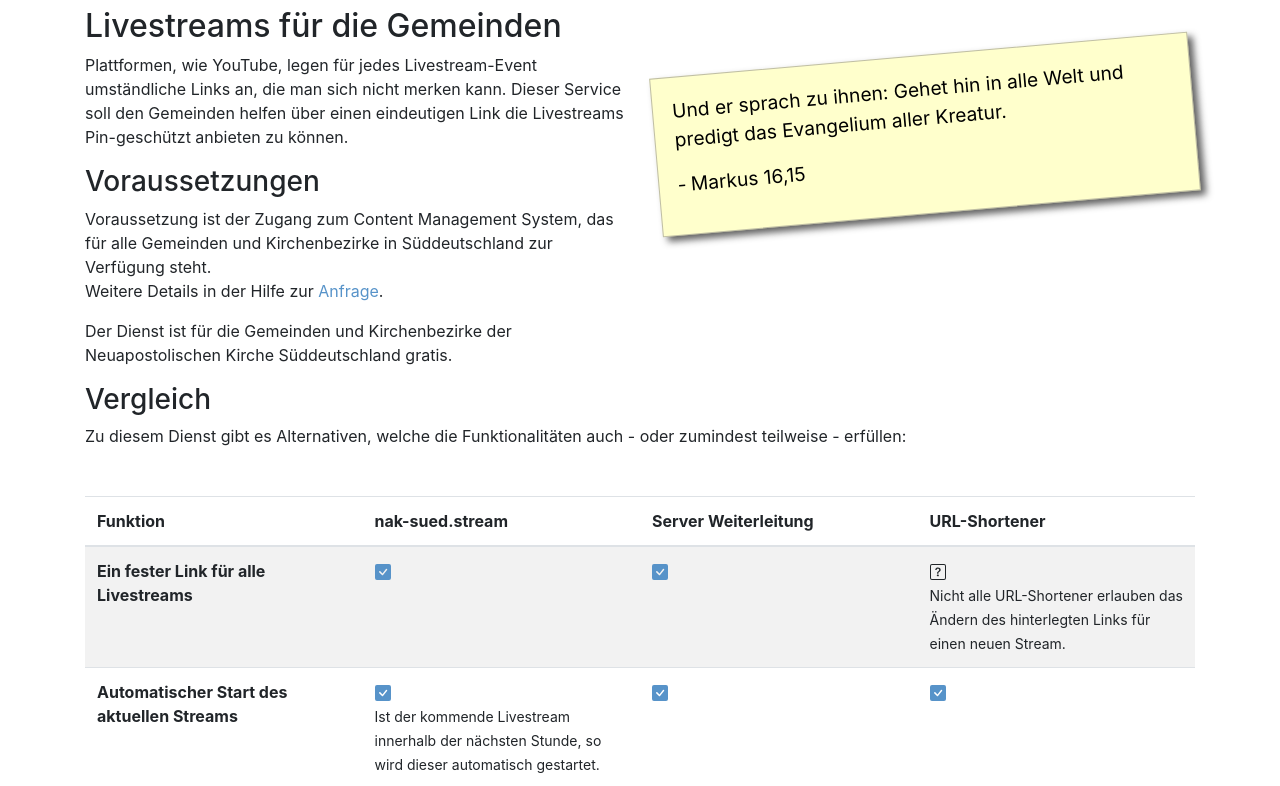
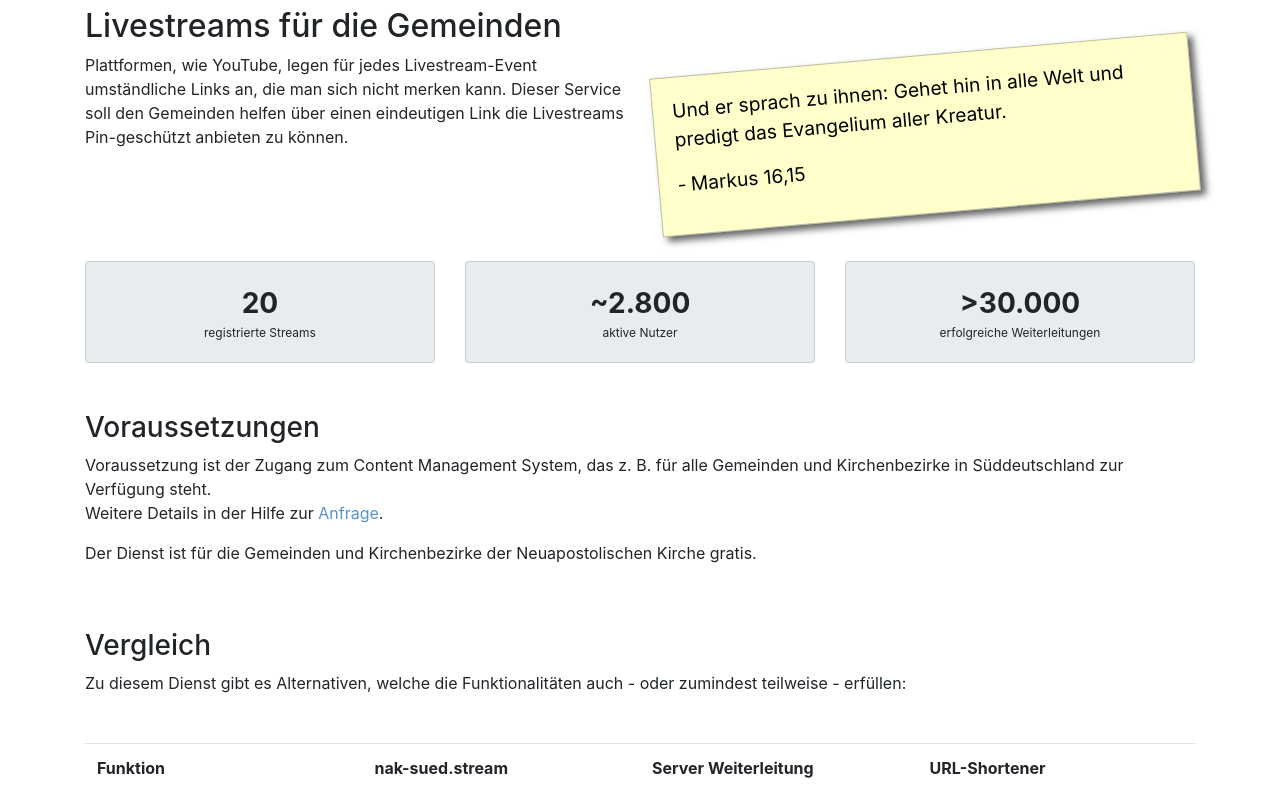
Before and after one commit to stritti/nak-sued.stream, a Vue app: page / in a window 1280 px wide. Shown: the part 600-1386 px from the top of the page. Built offline with nearby package versions, Linux system fonts and the light colour scheme; no server answers; what vue-simple-markdown, vue-youtube-embed would draw is missing.

Commit message:
metrics added

```diff
--- /dev/null
+++ b/src/components/metric/MetricCard.vue
@@ -0,0 +1,44 @@
+<template>
+  <b-card class="metric text-center">
+    <div class="metric__value">
+      {{ value }}
+    </div>
+    <div class="metric__desc">
+      {{ description }}
+    </div>
+  </b-card>
+</template>
+<script>
+export default {
+  name: 'MetricCard',
+  props: {
+    value: {
+      type: String,
+      required: true
+    },
+    description: {
+      type: String,
+      required: true
+    }
+  }
+}
+</script>
+<style lang="scss" scoped>
+@import "@/assets/scss/custom-vars.scss";
+
+.metric {
+  display: flex;
+  flex-direction: column;
+  align-items: center;
+  justify-content: center;
+  background-color: #e9ecef;
+  height: 100%;
+  &__value {
+    font-size: 1.75rem;
+    font-weight: bold;
+  }
+  &__desc {
+    font-size: 0.75rem;
+  }
+}
+</style>
--- a/src/views/Home.vue
+++ b/src/views/Home.vue
@@ -22,7 +22,8 @@
               Neuapostolischen Kirche Süddeutschland.
             </p>
             <p>
-              Ein privates Projekt zur Unterstützung der Gemeinden.
+              Ein privates Projekt zur Unterstützung der Gemeinden und
+              Kirchenbezirke.
             </p>
             <b-button
               variant="primary"
@@ -41,15 +42,50 @@
             <h2>Livestreams für die Gemeinden</h2>
             <p>
               Plattformen, wie YouTube, legen für jedes Livestream-Event
-              umständliche Links an, die man sich nicht merken kann.
-              Dieser Service soll den Gemeinden helfen über einen eindeutigen
-              Link die Livestreams Pin-geschützt anbieten zu können.
+              umständliche Links an, die man sich nicht merken kann. Dieser
+              Service soll den Gemeinden helfen über einen eindeutigen Link die
+              Livestreams Pin-geschützt anbieten zu können.
             </p>
+          </section>
+        </b-col>
+        <b-col>
+          <div class="bible-text my-5">
+            <p>
+              Und er sprach zu ihnen: Gehet hin in alle Welt und predigt das
+              Evangelium aller Kreatur.
+            </p>
+            <p>&dash; Markus 16,15</p>
+          </div>
+        </b-col>
+      </b-row>
+      <b-row>
+        <b-col>
+          <metric-card
+            value="20"
+            description="registrierte Streams"
+          />
+        </b-col>
+        <b-col>
+          <metric-card
+            value="~2.800"
+            description="aktive Nutzer"
+          />
+        </b-col>
+        <b-col>
+          <metric-card
+            value=">30.000"
+            description="erfolgreiche Weiterleitungen"
+          />
+        </b-col>
+      </b-row>
+      <b-row class="mt-5">
+        <b-col>
+          <section>
             <h3>Voraussetzungen</h3>
             <p>
-              Voraussetzung ist der Zugang zum Content Management System,
-              das für alle Gemeinden und Kirchenbezirke in Süddeutschland
-              zur Verfügung steht. <br>
+              Voraussetzung ist der Zugang zum Content Management System, das z.
+              B. für alle Gemeinden und Kirchenbezirke in Süddeutschland zur
+              Verfügung steht. <br>
               Weitere Details in der Hilfe zur
               <router-link
                 to="/anfrage"
@@ -58,32 +94,20 @@
             </p>
             <p>
               Der Dienst ist für die Gemeinden und Kirchenbezirke der
-              Neuapostolischen Kirche Süddeutschland gratis.
+              Neuapostolischen Kirche gratis.
             </p>
           </section>
         </b-col>
-        <b-col>
-          <div class="bible-text my-5">
-            <p>
-              Und er sprach zu ihnen: Gehet hin in alle Welt
-              und predigt das Evangelium aller Kreatur.
-            </p>
-            <p>
-              &dash; Markus 16,15
-            </p>
-          </div>
-        </b-col>
       </b-row>
-      <b-row>
+      <b-row class="mt-5">
         <b-col>
           <a name="compare" />
           <h3>Vergleich</h3>
           <p>
-            Zu diesem Dienst gibt es Alternativen, welche die Funktionalitäten auch - oder zumindest teilweise - erfüllen:
+            Zu diesem Dienst gibt es Alternativen, welche die Funktionalitäten
+            auch - oder zumindest teilweise - erfüllen:
           </p>
-          <feature-list
-            class="my-5"
-          />
+          <feature-list class="my-5" />
           <hr>
         </b-col>
       </b-row>
@@ -102,12 +126,14 @@
               >
                 Gebietskirche Süddeutschland
               </a>
-              der Neuapostolischen Kirche überträgt immer wieder
-              Gottesdienste live:
+              der Neuapostolischen Kirche überträgt immer wieder Gottesdienste
+              live:
             </p>
             <ul>
               <li>
-                <a href="https://www.youtube.com/c/NAKSueddeutschland">YouTube</a>
+                <a
+                  href="https://www.youtube.com/c/NAKSueddeutschland"
+                >YouTube</a>
               </li>
             </ul>
           </section>
@@ -120,7 +146,8 @@
               von Stammapostel Jean-Luc Schneider und Musikveranstaltungen der
               vergangenen Jahre bietet die Neuapostolische Kirche International
               auf <a href="https://nac.today">nac.today</a> und auf ihren
-              YouTube-Kanälen in den Sprachen Deutsch, Englisch, Französisch und Spanisch:
+              YouTube-Kanälen in den Sprachen Deutsch, Englisch, Französisch und
+              Spanisch:
             </p>
             <ul>
               <li>
@@ -149,11 +176,13 @@
 
 <script>
 import FeatureList from '@/components/FeatureList.vue'
+import MetricCard from '@/components/metric/MetricCard.vue'
 
 export default {
   name: 'Home',
   components: {
-    FeatureList
+    FeatureList,
+    MetricCard
   },
   metaInfo: {
     title: 'Home'
@@ -162,21 +191,21 @@ export default {
 </script>
 
 <style lang="scss">
-@import '@/assets/scss/custom-vars.scss';
+@import "@/assets/scss/custom-vars.scss";
 
 .bible-text {
-  text-decoration:none;
+  text-decoration: none;
   font-size: 1.2rem;
-  color:#000;
-  background:#ffc;
-  display:block;
-  --height:10em;
-  --width:10em;
-  padding:1em;
-  box-shadow: 5px 5px 7px rgba(33,33,33,.7);
-  transition: transform .15s linear;
+  color: #000;
+  background: #ffc;
+  display: block;
+  --height: 10em;
+  --width: 10em;
+  padding: 1em;
+  box-shadow: 5px 5px 7px rgba(33, 33, 33, 0.7);
+  transition: transform 0.15s linear;
   transform: rotate(-5deg);
-  border-color: rgba(128, 127, 127, .5);
+  border-color: rgba(128, 127, 127, 0.5);
   border-width: 1px;
   border-style: solid;
 }
```
